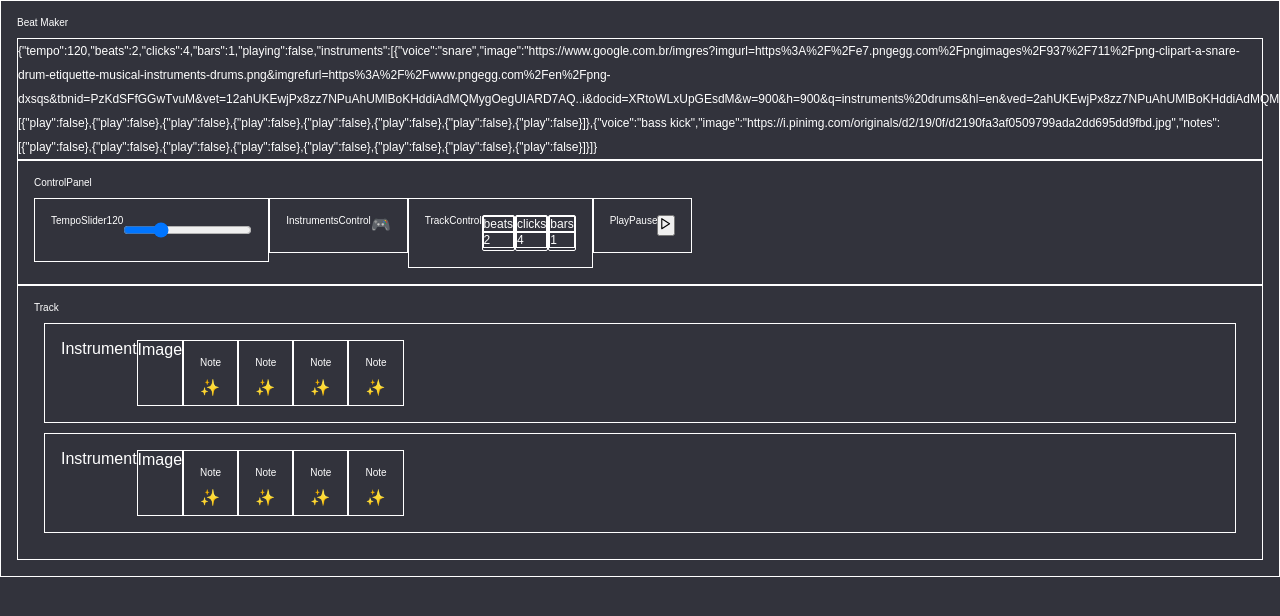
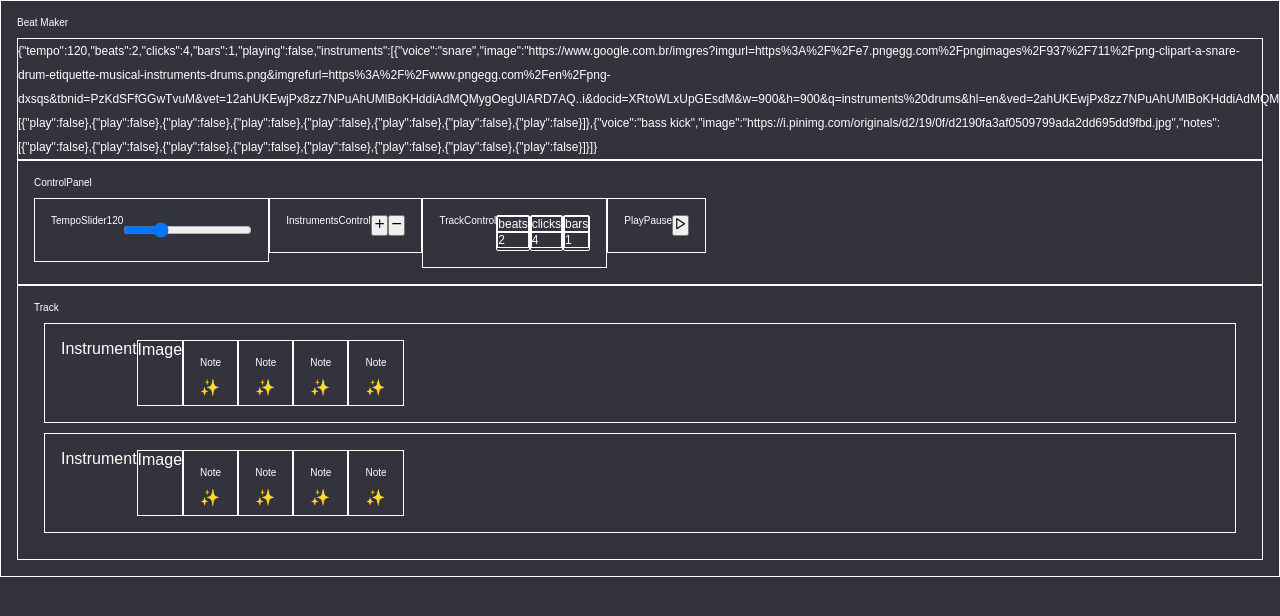
Before and after one commit to mrChernicharo/next-beat2, a Next.js app: page /components/BeatMaker/Beatmaker in a window 1280 px wide. Shown: the top 616 px of the page. Built offline with nearby package versions, Linux system fonts and the light colour scheme.

Commit message:
instrument Controls

```diff
--- a/src/pages/components/BeatMaker/Beatmaker.tsx
+++ b/src/pages/components/BeatMaker/Beatmaker.tsx
@@ -1,6 +1,6 @@
 import { useState } from 'react';
 import { BeatMakerContainer } from '../../../styles/BeatMakerStyles';
-import { initialTrack, ITrack } from '../../../utils/initialValues';
+import { IInstrument, initialTrack, ITrack } from '../../../utils/initialValues';
 import { ControlPanel } from './ControlPanel/ControlPanel';
 import { Track } from './Track/Track';
 
@@ -32,6 +32,10 @@ export default function BeatMaker() {
     setTrack({ ...track, playing: val });
   }
 
+  function handleInstrumentsChange(val: IInstrument[]) {
+    setTrack({ ...track, instruments: val });
+  }
+
   return (
     <BeatMakerContainer>
       <span className="component-title">Beat Maker</span>
@@ -42,12 +46,14 @@ export default function BeatMaker() {
           clicks={track.clicks}
           beats={track.beats}
           bars={track.bars}
+          instruments={track.instruments}
           isPlaying={track.playing}
           setIsPlaying={handlePlay}
           setTempo={handleTempoSliderChange}
           setClicks={handleClicksChange}
           setBeats={handleBeatsChange}
           setBars={handleBarsChange}
+          setInstruments={handleInstrumentsChange}
         />
       </div>
       <div>
--- a/src/pages/components/BeatMaker/ControlPanel/ControlPanel.tsx
+++ b/src/pages/components/BeatMaker/ControlPanel/ControlPanel.tsx
@@ -1,5 +1,6 @@
 import React from 'react';
 import { ControlPanelContainer } from '../../../../styles/ControlPanelStyles';
+import { IInstrument } from '../../../../utils/initialValues';
 import { InstrumentsControl } from './InstrumentsControl/InstrumentsControl';
 import { PlayPause } from './PlayPause/PlayPause';
 import TempoSlider from './TempoSlider/TempoSlider';
@@ -10,12 +11,14 @@ interface IControlPanelProps {
   beats: number;
   clicks: number;
   bars: number;
+  instruments: IInstrument[];
   isPlaying: boolean;
   setIsPlaying: Function;
   setTempo: Function;
   setClicks: Function;
   setBeats: Function;
   setBars: Function;
+  setInstruments: Function;
 }
 
 export function ControlPanel({
@@ -23,12 +26,14 @@ export function ControlPanel({
   clicks,
   beats,
   bars,
+  instruments,
   isPlaying,
   setIsPlaying,
   setTempo,
   setClicks,
   setBeats,
   setBars,
+  setInstruments,
 }: IControlPanelProps) {
   return (
     <ControlPanelContainer>
@@ -37,7 +42,7 @@ export function ControlPanel({
       </div>
       <div className="body">
         <TempoSlider tempo={tempo} setTempo={setTempo} />
-        <InstrumentsControl />
+        <InstrumentsControl instruments={instruments} setInstruments={setInstruments} />
         <TrackControl
           clicks={clicks}
           beats={beats}
--- a/src/pages/components/BeatMaker/ControlPanel/InstrumentsControl/InstrumentsControl.tsx
+++ b/src/pages/components/BeatMaker/ControlPanel/InstrumentsControl/InstrumentsControl.tsx
@@ -1,9 +1,62 @@
-import { InstrumentsControlContainer } from '../../../../../styles/InstrumentsControlStyles';
-export function InstrumentsControl() {
+import {
+  InstrumentsControlContainer,
+  InstrumentsControlBtn,
+} from '../../../../../styles/InstrumentsControlStyles';
+import {
+  appVoices,
+  IInstrument,
+  instrumentImgs,
+} from '../../../../../utils/initialValues';
+import { FiPlus, FiMinus } from 'react-icons/fi';
+import { useEffect, useState } from 'react';
+
+interface IInstrumentControlProps {
+  instruments: IInstrument[];
+  setInstruments: Function;
+}
+
+export function InstrumentsControl({
+  instruments,
+  setInstruments,
+}: IInstrumentControlProps) {
+  const [appInstruments, setAppInstruments] = useState(instruments);
+
+  useEffect(() => {
+    setInstruments(appInstruments);
+  }, [appInstruments]);
+  // useEffect(() => {}, [])
+
+  function addInstrument() {
+    if (appInstruments.length < 6) {
+      const newInstr: IInstrument = {
+        voice: appVoices.shake,
+        image: instrumentImgs.shake,
+        notes: Array(appInstruments[0].notes.length).fill({ play: false }),
+      };
+      setAppInstruments([...appInstruments, newInstr]);
+    }
+  }
+
+  function removeInstrument() {
+    if (appInstruments.length > 1) {
+      const copy = [...appInstruments];
+      copy.pop();
+
+      setAppInstruments(copy);
+    }
+  }
+
   return (
     <InstrumentsControlContainer>
       <span className="component-title">InstrumentsControl</span>
-      <div>🎮</div>
+      <div>
+        <InstrumentsControlBtn>
+          <FiPlus onClick={() => addInstrument()} />
+        </InstrumentsControlBtn>
+        <InstrumentsControlBtn>
+          <FiMinus onClick={() => removeInstrument()} />
+        </InstrumentsControlBtn>
+      </div>
     </InstrumentsControlContainer>
   );
 }
--- a/src/styles/InstrumentsControlStyles.tsx
+++ b/src/styles/InstrumentsControlStyles.tsx
@@ -6,3 +6,4 @@ export const InstrumentsControlContainer = styled.div`
   height: 100%;
   padding: 16px;
 `;
+export const InstrumentsControlBtn = styled.button``;
--- a/src/utils/initialValues.tsx
+++ b/src/utils/initialValues.tsx
@@ -23,6 +23,7 @@ export const appClickOptions = [1, 2, 3, 4];
 export const appVoices = {
   snare: 'snare',
   bassKick: 'bass kick',
+  shake: 'shake',
   hiHat: 'hi hat',
   crash: 'crash',
 };
@@ -33,6 +34,7 @@ export const instrumentImgs = {
     'https://i.pinimg.com/originals/d2/19/0f/d2190fa3af0509799ada2dd695dd9fbd.jpg',
   hiHat: 'https://images-na.ssl-images-amazon.com/images/I/71KOqhGS7bL._AC_SX425_.jpg',
   crash: 'https://sc1.musik-produktiv.com/pic-010119595xl/zildjian-i-family-19-crash.jpg',
+  shake: 'https://www.normans.co.uk/blog/wp-content/uploads/2018/10/maracas-300x300.jpg',
 };
 
 export const initialTrack: ITrack = {
```
